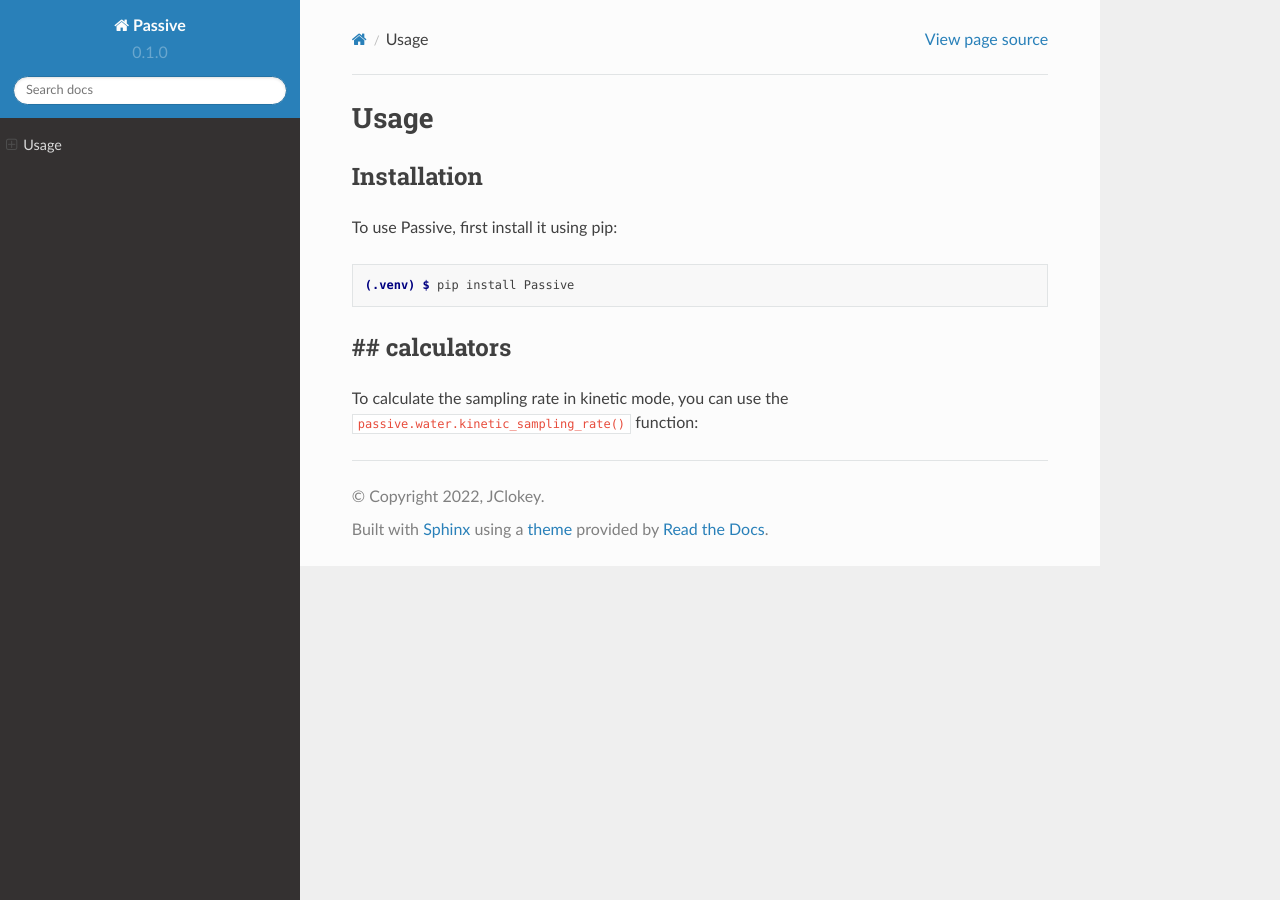
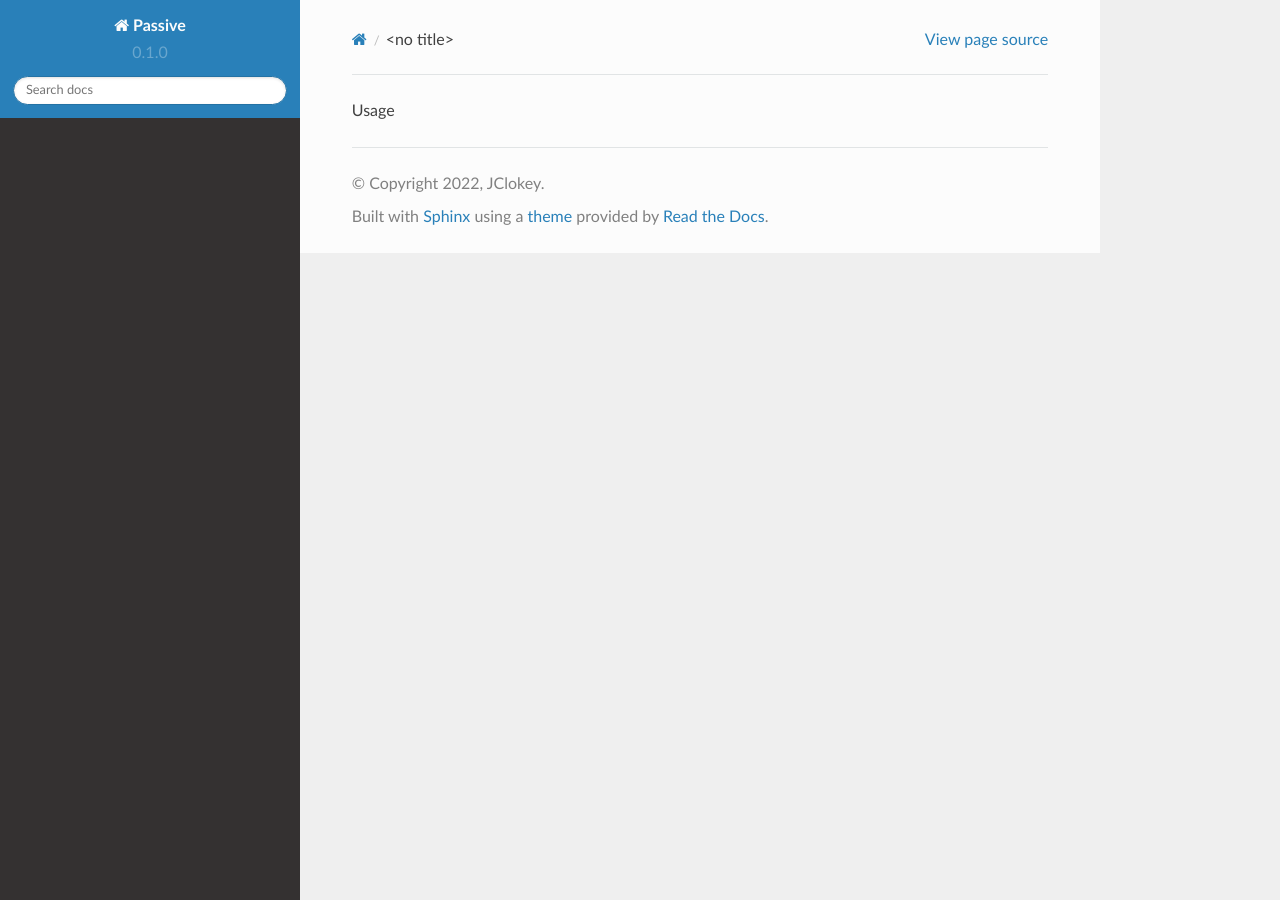
Before and after one commit to JClokey/Passive, a Sphinx documentation site: the page built from docs/source/usage.rst, in a window 1280 px wide. Built offline with Sphinx 7.4.7 and the Read the Docs theme 2.0.0, drawn with Linux system fonts in a browser that asks for light colours.

Commit message:
clearing docs
clear index and usage and start again

```diff
--- a/docs/source/usage.rst
+++ b/docs/source/usage.rst
@@ -1,18 +1,2 @@
 :orphan:
 Usage
-=====
-
-Installation
-------------
-
-To use Passive, first install it using pip:
-
-.. code-block:: console
-
-   (.venv) $ pip install Passive
-
-## calculators
-----------------
-
-To calculate the sampling rate in kinetic mode,
-you can use the ``passive.water.kinetic_sampling_rate()`` function:
```
Also changed, not shown: docs/source/index.rst (+0 -28 lines).
